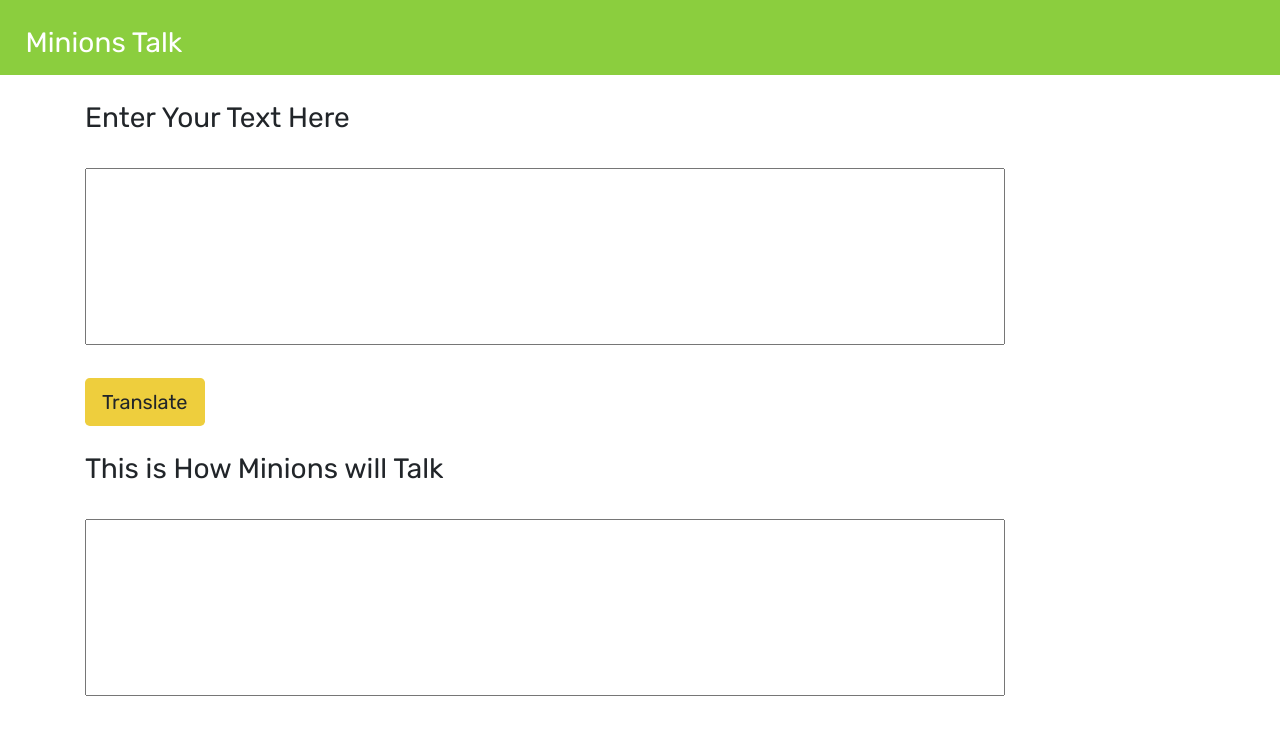
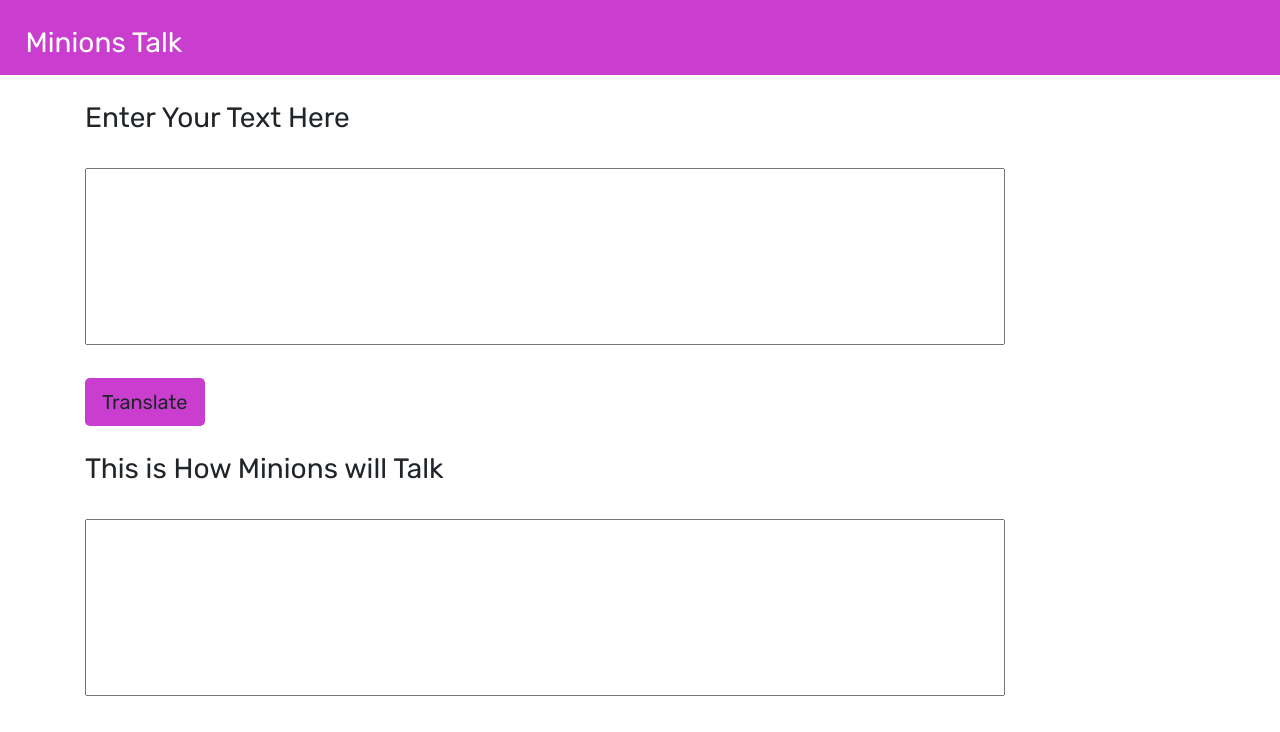
Before and after one commit to prajwalzingare/minions-talk, a plain HTML site: page index.html in a window 1280 px wide. Drawn offline with nearby package versions, Linux system fonts and the light colour scheme.

Commit message:
changes in color

```diff
--- a/style.css
+++ b/style.css
@@ -6,7 +6,7 @@ body {
     height: 75px;
     padding: 2vw;
     color: white;
-    background-color: rgb(139, 206, 62);
+    background-color: rgb(201, 62, 206);
     margin-bottom: 2vw;
   }
   #txtinput {
@@ -24,6 +24,6 @@ body {
     resize: none;
   }
   .btn-lg {
-    background-color: rgb(238, 206, 61);
+    background-color: rgb(201, 62, 206);
     margin-bottom: 2vw;
   }
```
